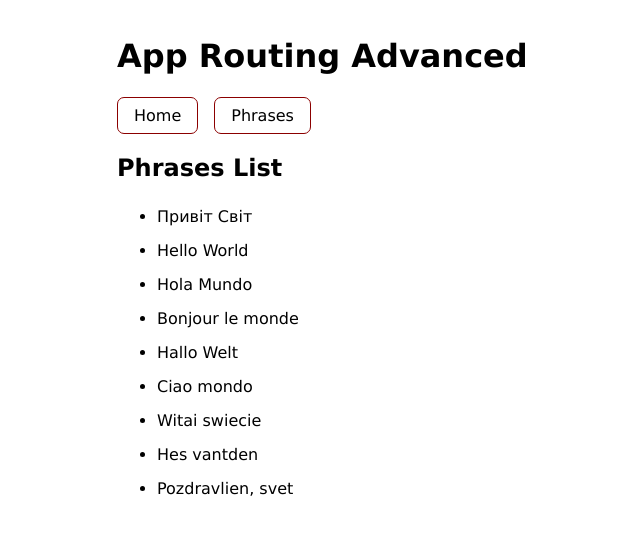
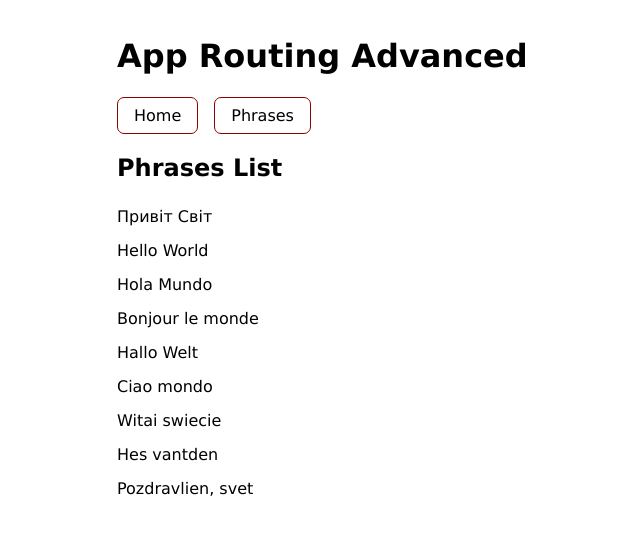
Before and after one commit to TatyanaGadion/app-routing-advanced, an Angular app: page /phrases in a window 1280 px wide. Shown: the top 534 px of the page, without its empty margins (43-683 px from the left). Built offline with nearby package versions, Linux system fonts and the light colour scheme.

Commit message:
опциональные параметры

```diff
--- a/src/app/phrases/phrase-details/phrase-details.component.ts
+++ b/src/app/phrases/phrase-details/phrase-details.component.ts
@@ -43,7 +43,11 @@ export class PhraseDetailsComponent implements OnInit {
   }
 
   gotoPhrasesList(): void {
-    this.router.navigate(['/phrases']).then();
+    this.router.navigate(['/phrases', {
+      id: this.phrase?.id,
+      param1: 'test',
+      param2: 123
+    }]).then();
   }
 
 }
--- a/src/app/phrases/phrases-list/phrases-list.component.html
+++ b/src/app/phrases/phrases-list/phrases-list.component.html
@@ -1,7 +1,10 @@
 <h2>Phrases List</h2>
 
-<ul>
-  <li *ngFor="let phrase of phrases"  (click)="onSelect(phrase)">
+<ul class="phrases">
+  <li *ngFor="let phrase of phrases"
+      (click)="onSelect(phrase)"
+      [class.selected]="isSelected(phrase)"
+      >
     {{phrase.value}}
   </li>
 </ul>
--- a/src/app/phrases/phrases-list/phrases-list.component.ts
+++ b/src/app/phrases/phrases-list/phrases-list.component.ts
@@ -1,5 +1,5 @@
 import { Component, OnInit } from '@angular/core';
-import { Router } from '@angular/router';
+import { ActivatedRoute, Params, Router } from '@angular/router';
 import { PhraseInterface } from '../../shared/phrase.interface';
 import { PhrasesService } from '../../shared/phrases.service';
 
@@ -11,19 +11,29 @@ import { PhrasesService } from '../../shared/phrases.service';
 export class PhrasesListComponent implements OnInit {
 
   phrases!: PhraseInterface[];
+  private selectedID!: number
 
   constructor(
     private phrasesService: PhrasesService,
-    private router: Router
+    private router: Router,
+    private activatedRoute: ActivatedRoute
     ) { }
 
   ngOnInit(): void {
+    this.activatedRoute.params.subscribe({
+      next: (params: Params) => {
+        this.selectedID = +params['id'];
 
-    this.phrasesService.getAllPhrases().then(
-      result => {
-        this.phrases = result;
-      }
-    );
+        this.phrasesService.getAllPhrases().then(
+          result => {
+            this.phrases = result;
+          }
+        );
+      },
+      error: () => {}
+    })
+
+
   }
 
   onSelect(phrase: PhraseInterface): void {
@@ -31,4 +41,8 @@ export class PhrasesListComponent implements OnInit {
     this.router.navigate(['phrase', phrase.id]).then();
   }
 
+  isSelected(phrase: PhraseInterface): boolean {
+    return phrase.id === this.selectedID;
+  }
+
 }
--- a/src/styles.scss
+++ b/src/styles.scss
@@ -71,4 +71,9 @@ li {
     background-color: lightcoral;
     padding-left: 1em;
   }
+  &.selected {
+    background-color: lightskyblue;
+    padding-left: 1em;
+    font-weight: bold;
+  }
 }
```
